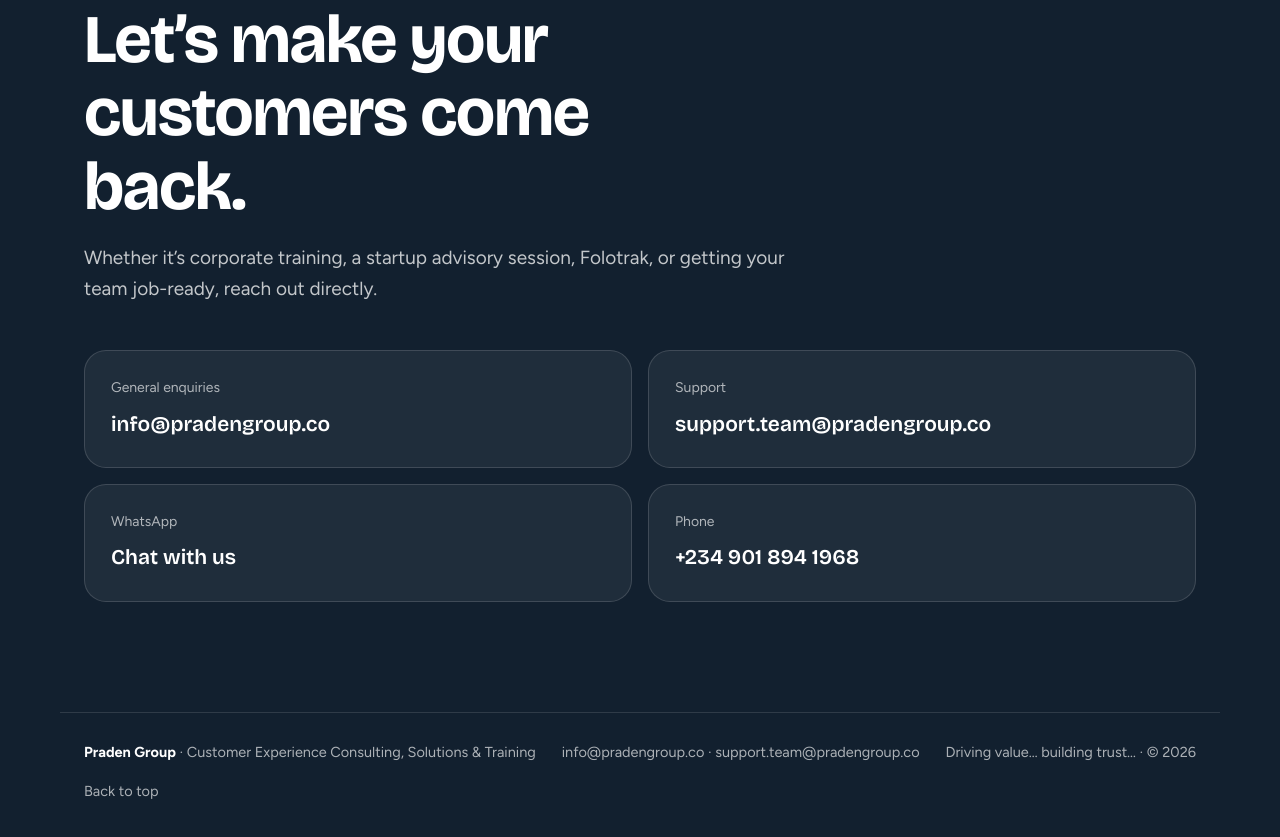
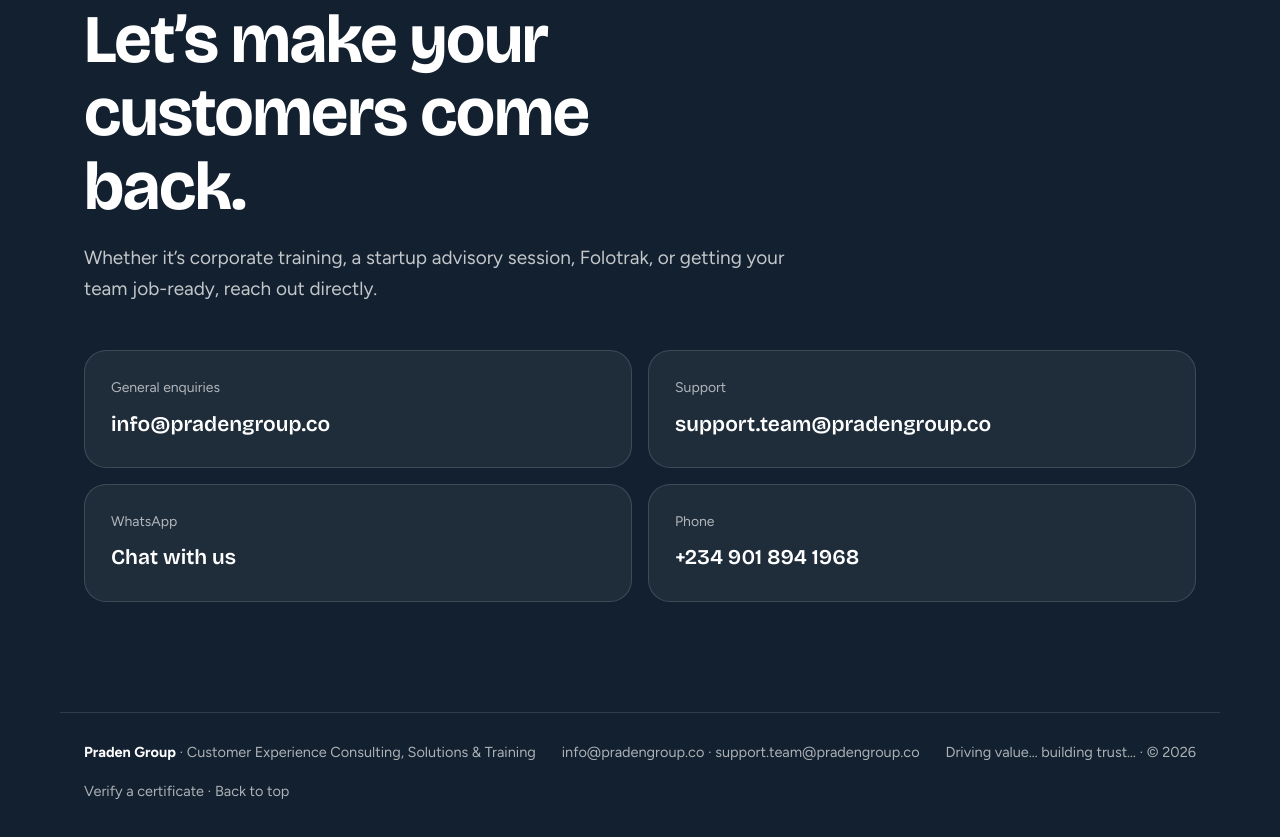
Before and after one commit to preciousomole/pradengroup-site, a plain HTML site: page index.html in a window 1280 px wide. Shown: the part 6326-7163 px from the top of the page. Drawn offline with nearby package versions, Linux system fonts and the light colour scheme.

Commit message:
Add files via upload

```diff
--- a/index.html
+++ b/index.html
@@ -691,7 +691,7 @@
     <div><strong>Praden Group</strong> · Customer Experience Consulting, Solutions &amp; Training</div>
     <div><a href="mailto:info@pradengroup.co">info@pradengroup.co</a> · <a href="mailto:support.team@pradengroup.co">support.team@pradengroup.co</a></div>
     <div>Driving value… building trust… · © <span id="yr">2026</span></div>
-    <div><a href="#top">Back to top</a></div>
+    <div><a href="/verify/">Verify a certificate</a> · <a href="#top">Back to top</a></div>
   </div>
 </footer>
 
```
